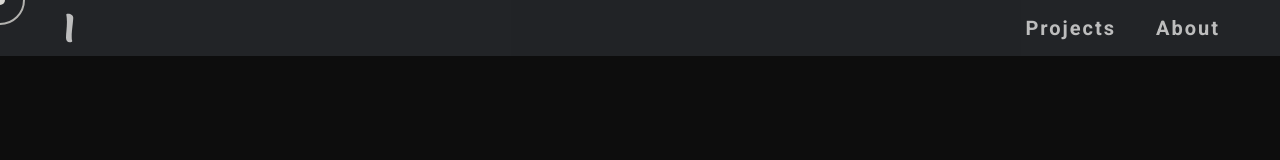
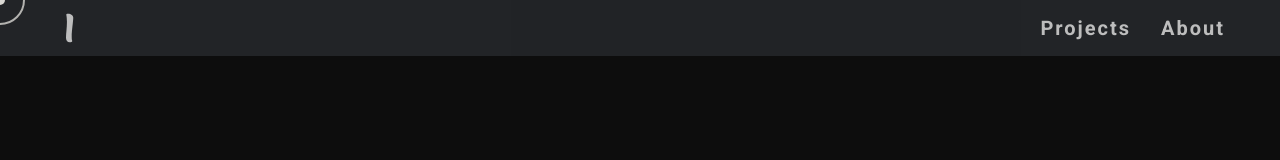
Before and after one commit to Babywise/islamahmed.ca, a React (Vite) app: page / in a window 1280 px wide. Shown: the top 160 px of the page. Built offline with nearby package versions, Linux system fonts and the light colour scheme.

Commit message:
IA-59 header css moved

```diff
--- /dev/null
+++ b/src/components/header/Header.css
@@ -0,0 +1,80 @@
+@tailwind components;
+@tailwind utilities;
+
+@layer components {
+  /* Global Styles */
+  header {
+    /* Layout and positioning */
+    @apply sticky top-0;
+    /* Display and alignment */
+    @apply flex items-center justify-center overflow-x-hidden;
+    /* Sizing */
+    @apply h-[56px];
+    /* Typography */
+    @apply font-bold tracking-widest;
+  }
+
+  /* Header Navigation Styles */
+  .header-nav {
+    /* Display and alignment */
+    @apply flex items-center justify-between;
+    /* Sizing */
+    @apply size-full max-h-[50px];
+  }
+
+  /* Link Styles */
+  .header-nav a {
+    /* Display and alignment */
+    @apply flex items-center justify-start;
+    /* Sizing */
+    @apply h-full p-0;
+  }
+
+  .header-nav a svg {
+    /* Color */
+    @apply fill-current;
+    /* Sizing */
+    @apply h-full;
+  }
+
+  /* Button Styles */
+  .header-nav button {
+    /* Sizing */
+    @apply p-0;
+    /* Hide button on non-small screens */
+    @apply sm:hidden;
+  }
+
+  .header-nav button svg {
+    /* Color */
+    @apply fill-current;
+    /* Sizing */
+    @apply size-full p-[4px];
+  }
+
+  /* Navigation Menu Styles */
+  .header-nav ul {
+    /* Layout and positioning */
+    @apply fixed right-0 top-[56px];
+    /* Sizing */
+    @apply w-full p-4;
+    /* Transform and transition */
+    @apply transform transition-none;
+    /* Styling for non-small screens */
+    @apply sm:relative sm:top-0 sm:flex sm:w-auto sm:translate-x-0 sm:items-center sm:gap-4 sm:bg-transparent sm:p-0;
+  }
+
+  .header-nav li {
+    /* Sizing */
+    @apply sm:py-0;
+  }
+
+  .header-nav li a {
+    /* Link styles */
+    @apply rounded;
+    /* Spacing */
+    @apply p-2;
+    /* Styling for non-small screens */
+    @apply sm:px-1 sm:py-0;
+  }
+}
--- a/src/components/header/Header.tsx
+++ b/src/components/header/Header.tsx
@@ -1,4 +1,7 @@
+import "./Header.css";
+
 import { useState } from "react";
+import { GiHamburgerMenu } from "react-icons/gi";
 
 /**
  * Header Component.
@@ -7,22 +10,12 @@ function Header() {
   const [isMenuOpen, setIsMenuOpen] = useState(false);
 
   return (
-    <header
-      aria-label="Header"
-      className="sticky top-0 flex h-[56px] items-center justify-center overflow-x-hidden font-bold tracking-widest">
+    <header aria-label="Header">
       {/* Navbar */}
-      <nav
-        aria-label="Navbar"
-        className="flex size-full max-h-[50px] items-center justify-between">
-        <a
-          aria-label="Home"
-          className="logo flex aspect-auto items-center justify-start p-0"
-          href="/">
-          {/* Logo */}
-          <svg
-            className="h-[50px] fill-current"
-            viewBox="0 0 1000 1285.05"
-            xmlns="http://www.w3.org/2000/svg">
+      <nav aria-label="Navbar" className="header-nav">
+        {/* Logo */}
+        <a aria-label="Home" href="/">
+          <svg viewBox="0 0 1000 1285.05" xmlns="http://www.w3.org/2000/svg">
             <path d="M509.59,1010.14c-66.49,0-98.46-52.43-98.46-117.64,0-102.29,24.29-245.5,24.29-407.9,0-129.15-16.62-170.06-16.62-189.24,0-14.07,14.07-21.74,38.36-21.74,88.23,0,140.65,47.31,140.65,107.41,0,88.23-39.64,337.57-39.64,476.94,0,93.34,14.07,103.57,14.07,116.36,0,25.57-39.64,35.8-62.65,35.8Z" />
           </svg>
         </a>
@@ -32,31 +25,25 @@ function Header() {
           aria-controls="navigation-menu"
           aria-expanded={isMenuOpen}
           aria-label="Toggle menu"
-          className="sm:hidden"
           onClick={() => {
             setIsMenuOpen(!isMenuOpen);
           }}
           type="button">
-          <div aria-hidden="true" className="hamburger-button">
-            <span />
-            <span />
-            <span />
-          </div>
+          <GiHamburgerMenu size={30} />
         </button>
 
         {/* Navigation menu */}
         <ul
           aria-label="Navigation menu"
-          className={`fixed right-0 top-[56px] w-full transform p-4 transition-none ${isMenuOpen ? "" : "translate-x-full"} sm:relative sm:top-0 sm:flex sm:w-auto sm:translate-x-0 sm:items-center sm:gap-4 sm:bg-transparent sm:p-0`}
-          id="navigation-menu"
+          className={isMenuOpen ? "" : "translate-x-full"}
           role="menubar">
-          <li className="sm:py-0" role="none">
-            <a className="rounded sm:py-0" href="/projects" role="menuitem">
+          <li role="none">
+            <a href="/projects" role="menuitem">
               Projects
             </a>
           </li>
-          <li className="sm:py-0" role="none">
-            <a className="rounded sm:py-0" href="/about" role="menuitem">
+          <li role="none">
+            <a href="/about" role="menuitem">
               About
             </a>
           </li>
```
